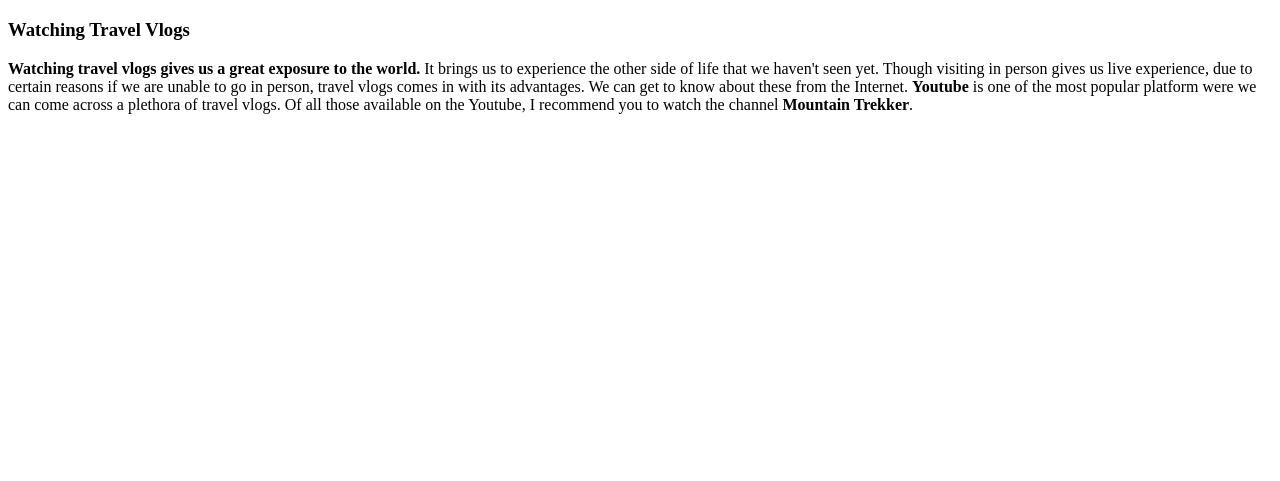
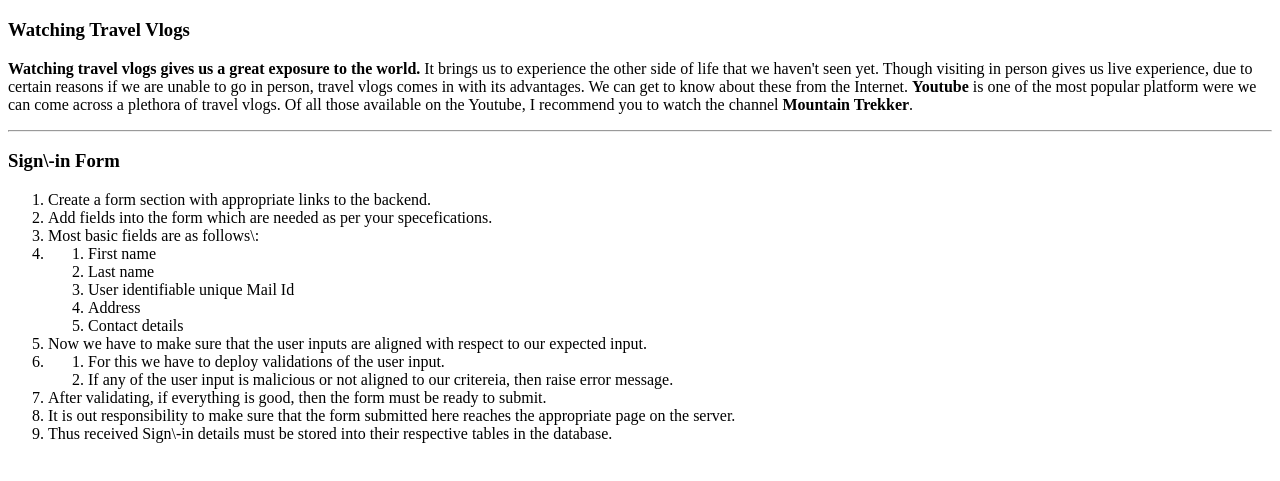
Before and after one commit to 44-563-Web-Apps-S21/webapps-s21-assignment-3-Goutham6172, a plain HTML site: page index.html in a window 1280 px wide. Shown: the part 61-542 px from the top of the page. Drawn offline with Linux system fonts and the light colour scheme.

Commit message:
Added a task for signin form

```diff
--- a/index.html
+++ b/index.html
@@ -7,6 +7,29 @@
     <h1>Goutham Kumar Adunuri</h1>
     <h3>Watching Travel Vlogs</h3>
     <p>
-        <b>Watching travel vlogs gives us a great exposure to the world.</b> It brings us to experience the other side of life that we haven't seen yet. Though visiting in person gives us live experience, due to certain reasons if we are unable to go in person, travel vlogs comes in with its advantages. We can get to know about these from the Internet. <b>Youtube</b> is one of the most popular platform were we can come across a plethora of travel vlogs. Of all those available on the Youtube, I recommend you to watch the channel <b>Mountain Trekker</b>. </p>
+        <b>Watching travel vlogs gives us a great exposure to the world.</b> It brings us to experience the other side of life that we haven't seen yet. Though visiting in person gives us live experience, due to certain reasons if we are unable to go in person, travel vlogs comes in with its advantages. We can get to know about these from the Internet. <b>Youtube</b> is one of the most popular platform were we can come across a plethora of travel vlogs. Of all those available on the Youtube, I recommend you to watch the channel <b>Mountain Trekker</b>.
+    </p>
+    <hr/>
+    <h3>Sign\-in Form</h3>
+    <ol>
+        <li>Create a form section with appropriate links to the backend.</li>
+        <li>Add fields into the form which are needed as per your specefications.</li>
+        <li>Most basic fields are as follows\:</li>
+        <li><ol>
+            <li>First name</li>
+            <li>Last name</li>
+            <li>User identifiable unique Mail Id</li>
+            <li>Address</li>
+            <li>Contact details</li>
+        </ol></li>
+        <li>Now we have to make sure that the user inputs are aligned with respect to our expected input.</li>
+        <li><ol>
+            <li>For this we have to deploy validations of the user input.</li>
+            <li>If any of the user input is malicious or not aligned to our critereia, then raise error message.</li>
+        </ol></li>
+        <li>After validating, if everything is good, then the form must be ready to submit.</li>
+        <li>It is out responsibility to make sure that the form submitted here reaches the appropriate page on the server.</li>
+        <li>Thus received Sign\-in details must be stored into their respective tables in the database.</li>
+    </ol>
 </body>
 </html>
```
